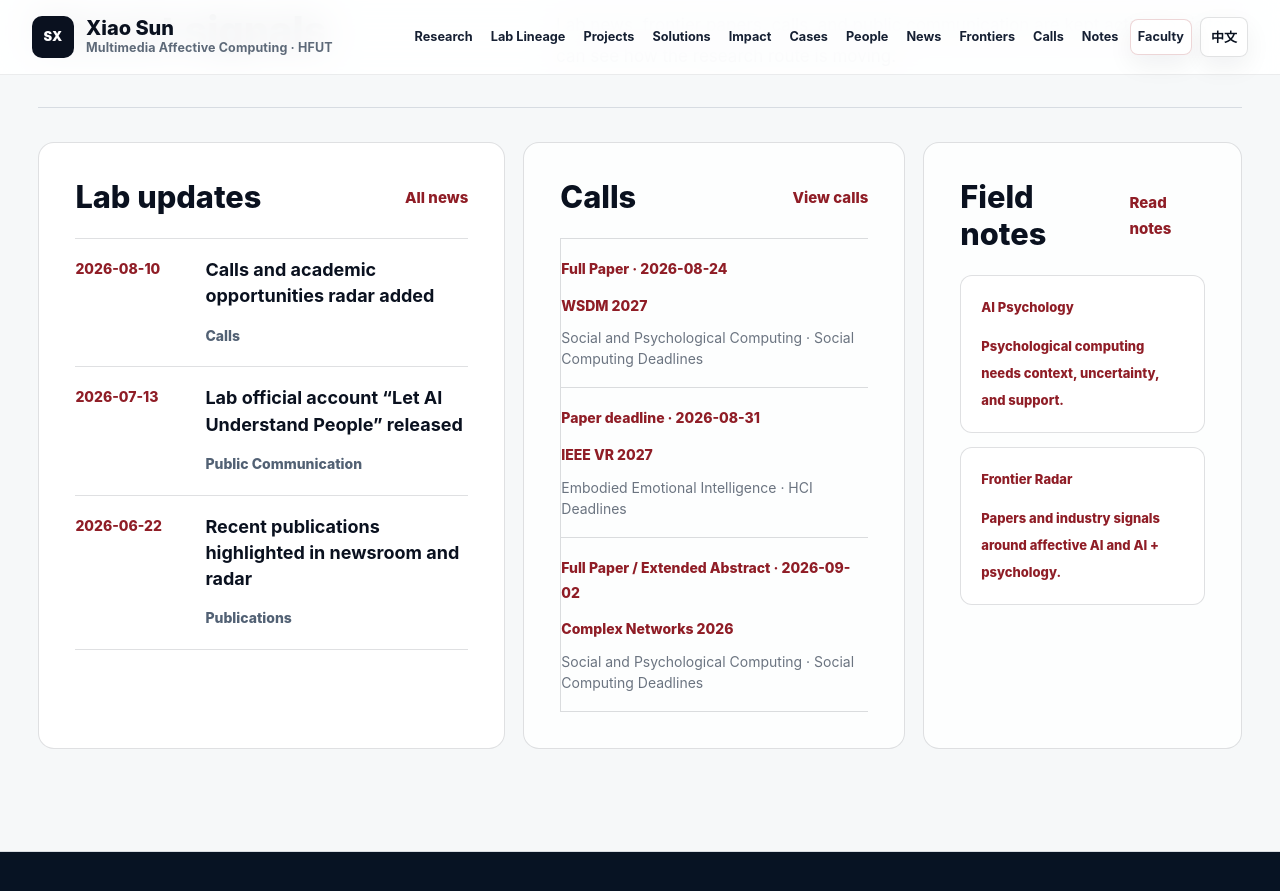
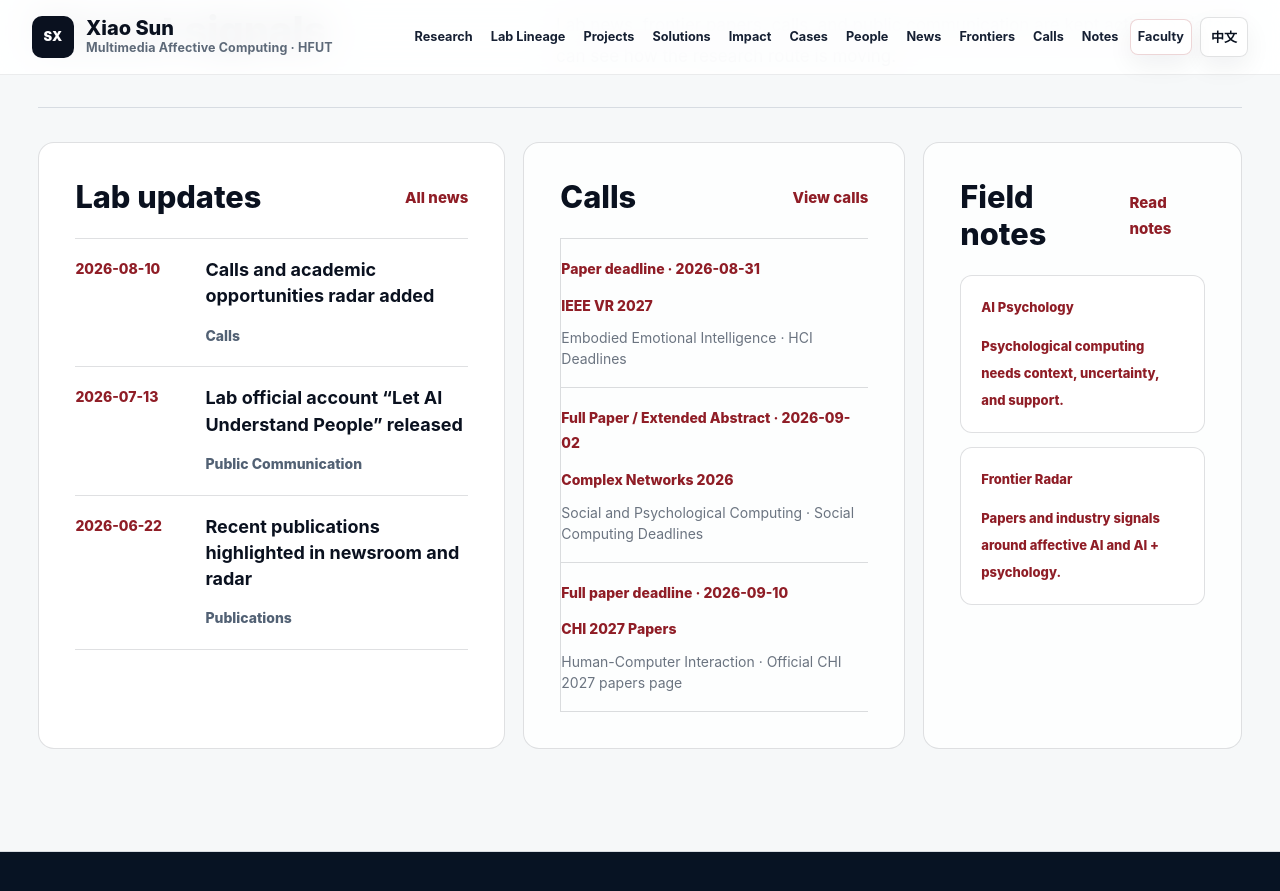
Before and after one commit to sxhfut/sxhfut.github.io, a Jekyll site: the page built from index.html, in a window 1280 px wide and 900 px high, scrolled down 7770 px. Shown: the top 891 px of the window. Built offline with Jekyll 4.4.1, drawn with Linux system fonts in a browser that asks for light colours; part of the change alters nothing that is shown.

Commit message:
Update academic opportunities data

```diff
--- a/_data/opportunities.json
+++ b/_data/opportunities.json
@@ -1,17 +1,17 @@
 {
-  "generated_at": "2026-08-24T09:24:34.914470+08:00",
-  "generated_date_beijing": "2026-08-24",
+  "generated_at": "2026-08-25T09:24:44.415884+08:00",
+  "generated_date_beijing": "2026-08-25",
   "refresh_cadence": "daily",
   "stats": {
-    "items": 19,
+    "items": 18,
     "manual_items": 10,
     "ai_deadlines_items": 0,
     "hci_deadlines_items": 2,
-    "social_deadlines_items": 7,
+    "social_deadlines_items": 6,
     "wikicfp_items": 0,
     "official_items": 10,
-    "closing_soon_items": 4,
-    "open_items": 14
+    "closing_soon_items": 5,
+    "open_items": 13
   },
   "sources": [
     {
@@ -43,34 +43,6 @@
   "items": [
     {
       "kind": "conference",
-      "track": "Social and Psychological Computing",
-      "track_zh": "社会与心理计算",
-      "title": "WSDM 2027",
-      "title_zh": "WSDM 2027",
-      "venue": "ACM International Conference on Web Search and Data Mining",
-      "deadline": "2026-08-24",
-      "deadline_label": "Full Paper",
-      "deadline_tz": "AoE",
-      "days_left": 0,
-      "status": "closing_soon",
-      "date": "February 15-19, 2027",
-      "place": "Hong Kong, China",
-      "source": "Social Computing Deadlines",
-      "source_type": "aggregator",
-      "relevance_score": 82,
-      "summary": "ACM International Conference on Web Search and Data Mining is relevant to Social and Psychological Computing, with emphasis on social signals, user behavior, human-centered evaluation, or online interaction data depending on the track.",
-      "summary_zh": "该条目与社会与心理计算相关，可用于跟踪社会信号、用户行为、在线交互数据、以人为中心评测和群体心理计算等方向。",
-      "fit": [
-        "AI + psychology"
-      ],
-      "fit_zh": [
-        "AI + 心理"
-      ],
-      "url": "https://wsdm-conference.org/2027/",
-      "canonical_id": ""
-    },
-    {
-      "kind": "conference",
       "track": "Embodied Emotional Intelligence",
       "track_zh": "具身情感智能",
       "title": "IEEE VR 2027",
@@ -79,7 +51,7 @@
       "deadline": "2026-08-31",
       "deadline_label": "Paper deadline",
       "deadline_tz": "UTC-12",
-      "days_left": 7,
+      "days_left": 6,
       "status": "closing_soon",
       "date": "February, 27 - March, 3, 2027",
       "place": "Melbourne, Australia",
@@ -113,7 +85,7 @@
       "deadline": "2026-09-02",
       "deadline_label": "Full Paper / Extended Abstract",
       "deadline_tz": "AoE",
-      "days_left": 9,
+      "days_left": 8,
       "status": "closing_soon",
       "date": "December 2-4, 2026",
       "place": "Granada, Spain",
@@ -141,7 +113,7 @@
       "deadline": "2026-09-10",
       "deadline_label": "Full paper deadline",
       "deadline_tz": "AoE",
-      "days_left": 17,
+      "days_left": 16,
       "status": "closing_soon",
       "date": "April 2027",
       "place": "Barcelona, Spain",
@@ -174,13 +146,13 @@
       "deadline": "2026-09-15",
       "deadline_label": "Round 2 full paper deadline",
       "deadline_tz": "AoE",
-      "days_left": 22,
-      "status": "open",
+      "days_left": 21,
+      "status": "closing_soon",
       "date": "2027",
       "place": "Edinburgh, Scotland, United Kingdom",
       "source": "Official ICWSM 2027 submit page",
       "source_type": "official",
-      "relevance_score": 99,
+      "relevance_score": 100,
       "summary": "ICWSM is relevant to social media data, social sensing, online behavior, misinformation, computational social science, and group-level psychological signals.",
       "summary_zh": "ICWSM 适合关注社交媒体数据、社会感知、在线行为、信息传播、计算社会科学和群体心理信号等方向。",
       "fit": [
@@ -207,13 +179,13 @@
       "deadline": "2026-09-15",
       "deadline_label": "Full Research Papers",
       "deadline_tz": "GMT-11",
-      "days_left": 22,
-      "status": "open",
+      "days_left": 21,
+      "status": "closing_soon",
       "date": "April 5-9, 2027",
       "place": "Wellington, New Zealand",
       "source": "Social Computing Deadlines",
       "source_type": "aggregator",
-      "relevance_score": 74,
+      "relevance_score": 78,
       "summary": "iConference (iSchools) is relevant to Education and Student Wellbeing, with emphasis on social signals, user behavior, human-centered evaluation, or online interaction data depending on the track.",
       "summary_zh": "该条目与教育与学生发展相关，可用于跟踪社会信号、用户行为、在线交互数据、以人为中心评测和群体心理计算等方向。",
       "fit": [
@@ -237,7 +209,7 @@
       "deadline": "2026-09-18",
       "deadline_label": "Full paper submission deadline",
       "deadline_tz": "AoE",
-      "days_left": 25,
+      "days_left": 24,
       "status": "open",
       "date": "March 8-12, 2027",
       "place": "Santa Clara, California, USA",
@@ -270,7 +242,7 @@
       "deadline": "2026-09-25",
       "deadline_label": "Paper deadline",
       "deadline_tz": "AoE",
-      "days_left": 32,
+      "days_left": 31,
       "status": "open",
       "date": "May 2027",
       "place": "San Francisco, California, USA",
@@ -303,7 +275,7 @@
       "deadline": "2026-10-12",
       "deadline_label": "ARR submission deadline",
       "deadline_tz": "",
-      "days_left": 49,
+      "days_left": 48,
       "status": "open",
       "date": "October 2026 cycle",
       "place": "Online review cycle",
@@ -336,7 +308,7 @@
       "deadline": "2026-11-01",
       "deadline_label": "Next new-submission round",
       "deadline_tz": "AoE",
-      "days_left": 69,
+      "days_left": 68,
       "status": "open",
       "date": "Rolling journal cycle",
       "place": "ACM IMWUT",
@@ -369,7 +341,7 @@
       "deadline": "2026-11-09",
       "deadline_label": "Full, Short & Exploratory Papers",
       "deadline_tz": "AoE",
-      "days_left": 77,
+      "days_left": 76,
       "status": "open",
       "date": "April 12-16, 2027",
       "place": "Delft, The Netherlands",
@@ -495,7 +467,7 @@
       "deadline": "2026-12-03",
       "deadline_label": "Revise & Resubmit (resubmission)",
       "deadline_tz": "AoE",
-      "days_left": 101,
+      "days_left": 100,
       "status": "future",
       "date": "May 10-14, 2027",
       "place": "Pittsburgh, PA, USA",
@@ -525,7 +497,7 @@
       "deadline": "2027-01-15",
       "deadline_label": "Round 3 Full Paper (also posters/demos/datasets)",
       "deadline_tz": "AoE",
-      "days_left": 144,
+      "days_left": 143,
       "status": "future",
       "date": "",
       "place": "Edinburgh, Scotland, United Kingdom",
@@ -555,7 +527,7 @@
       "deadline": "2027-01-18",
       "deadline_label": "Paper deadline",
       "deadline_tz": "UTC-12",
-      "days_left": 147,
+      "days_left": 146,
       "status": "future",
       "date": "June, 28 - July, 2, 2027",
       "place": "Stockholm, Sweden",
```
